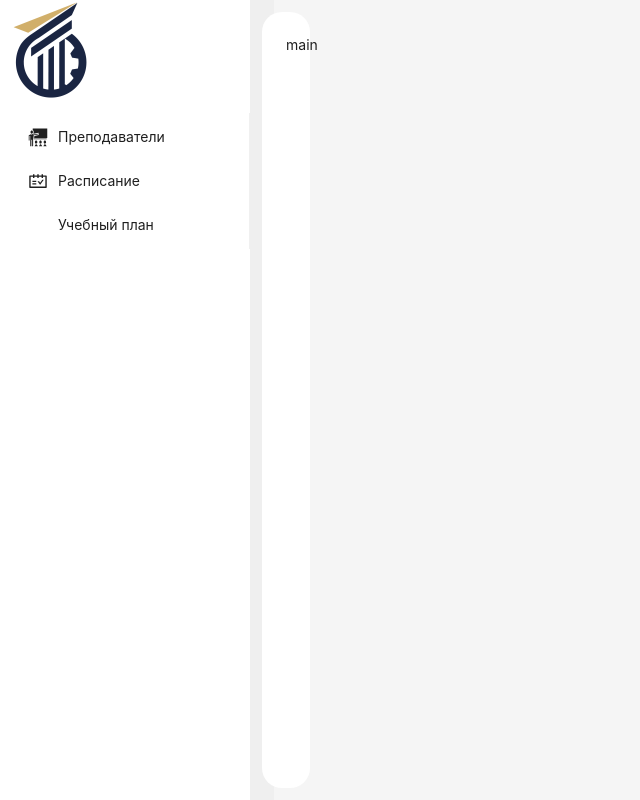
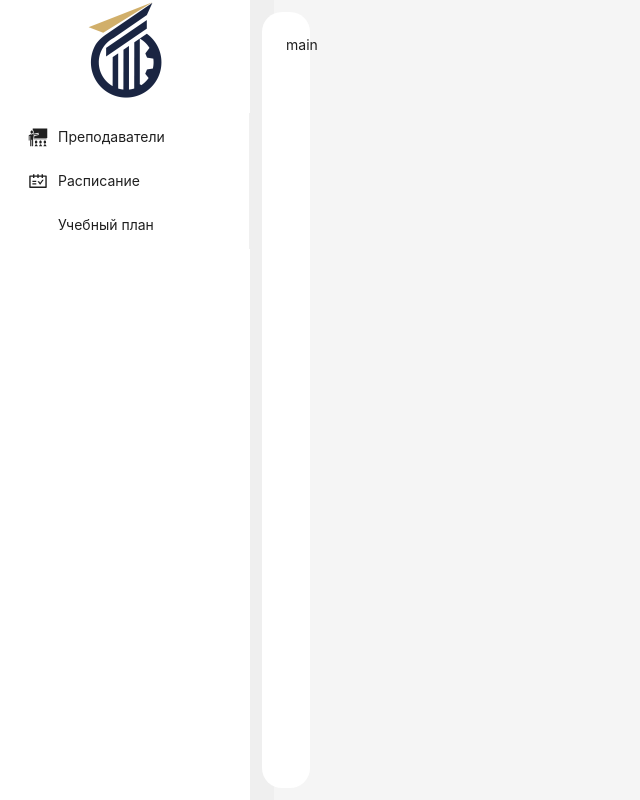
Before and after one commit to Wolahi/hahton-vgtu, a React (Create React App) app: page / in a window 1280 px wide. Shown: the whole page, without its empty margins (0-640 px from the left). Built offline with nearby package versions, Linux system fonts and the light colour scheme; some icons are missing.

Commit message:
fix logo

```diff
--- a/src/widgets/sidebar/index.tsx
+++ b/src/widgets/sidebar/index.tsx
@@ -28,9 +28,11 @@ const SideBar = () => {
   const nagivate = useNavigate();
   return (
     <div className={styles.root}>
-      <Link to={'/'}>
-        <img className={styles.logo} src={VgtuLogo} />
-      </Link>
+      <div className={styles.logoWrapper}>
+        <Link to={'/'}>
+          <img className={styles.logo} src={VgtuLogo} />
+        </Link>
+      </div>
       <Menu
         mode="inline"
         items={itemsMenu}
--- a/src/widgets/sidebar/sidebar.module.scss
+++ b/src/widgets/sidebar/sidebar.module.scss
@@ -13,6 +13,10 @@
   }
 }
 
+.logoWrapper {
+  display: flex;
+  justify-content: center;
+}
 
 .logo {
   width: 100px;
```
